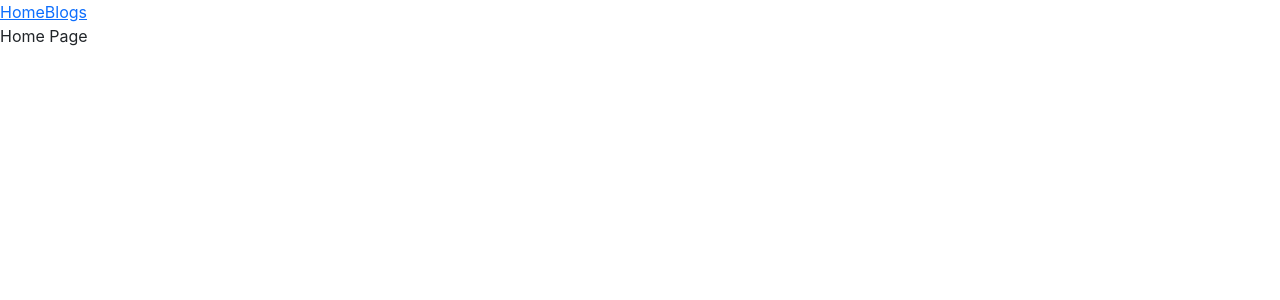
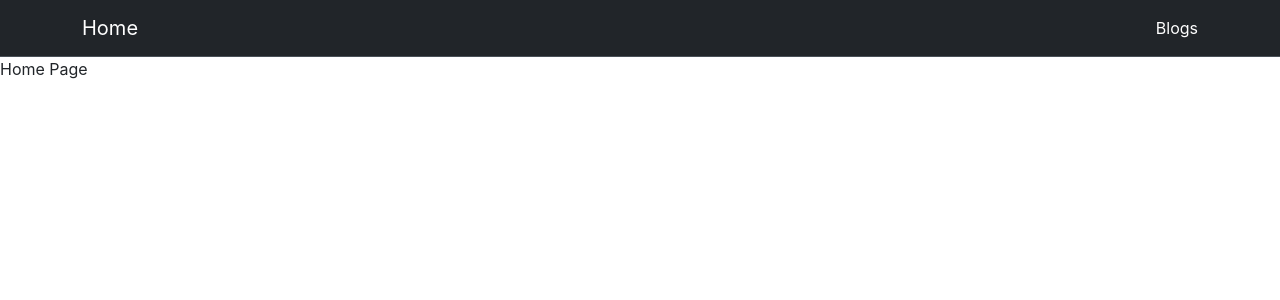
Before and after one commit to rizelin/react-test, a React (Create React App) app: page / in a window 1280 px wide. Shown: the top 300 px of the page. Built offline with nearby package versions, Linux system fonts and the light colour scheme.

Commit message:
색 2-17

```diff
--- a/src/App.js
+++ b/src/App.js
@@ -20,16 +20,25 @@ function App() {
 
   return (
     <Router>
-      <div>
-        <Link to="/">Home</Link>
-        <Link to="/blogs">Blogs</Link>
-      </div>
+      <nav class="navbar bg-dark border-bottom border-body" data-bs-theme="dark">
+        <div class="container">
+          <Link class="navbar-brand" to="/">Home</Link>
+          <ul class="navbar-nav">
+            <li class="nav-item">
+              <Link class="nav-link active" aria-current="page" to="/blogs">
+                Blogs
+              </Link>
+            </li>
+          </ul>
+        </div>
+      </nav>
       <Switch>
         <Route path="/" exact>
           Home Page
         </Route>
         <Route path="/blogs" exact>
           <div className="container">
+            <h1>Create a blog post</h1>
             <div className="mb-3">
               <label className="form-label">Title</label>
               <input
```
